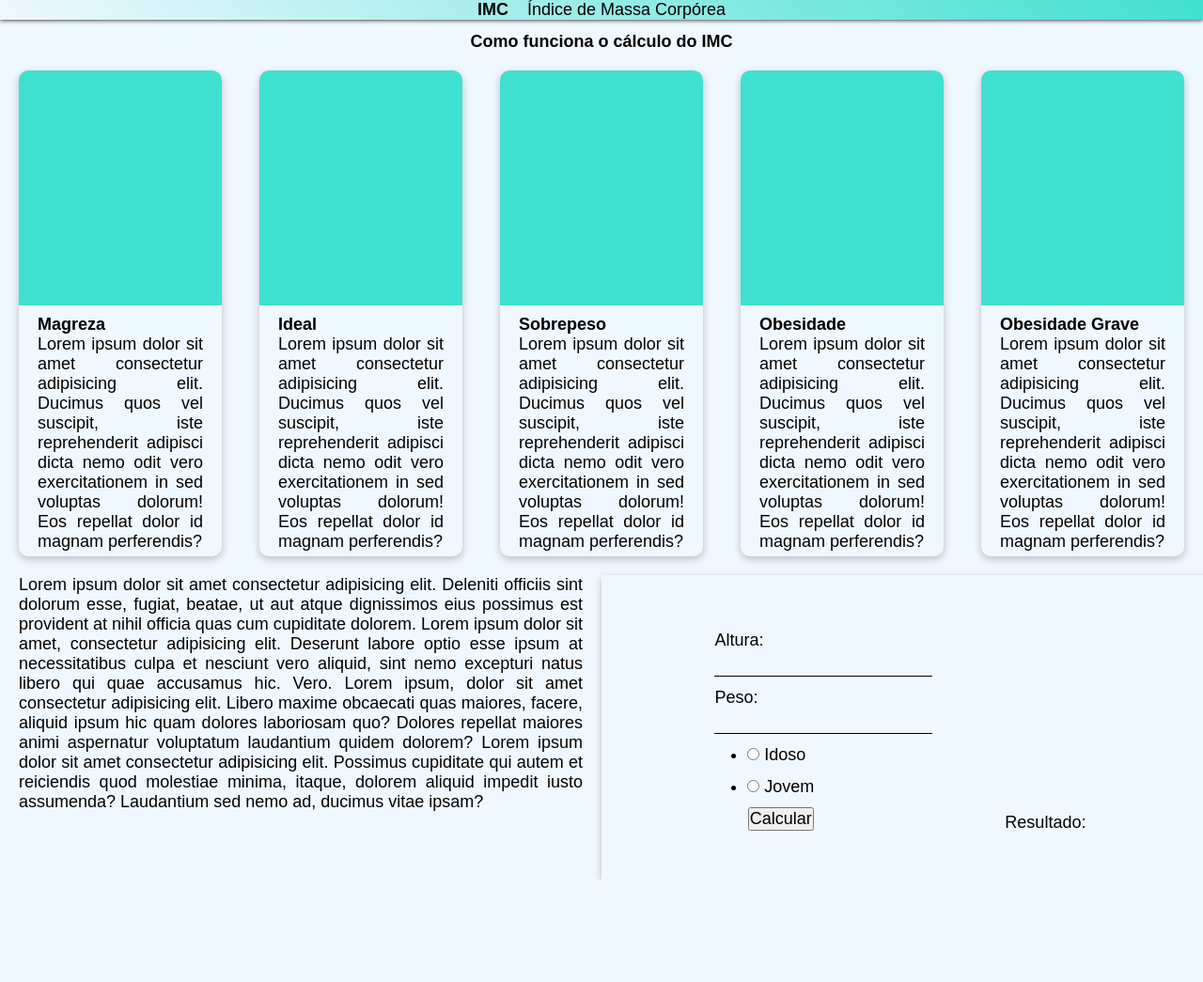
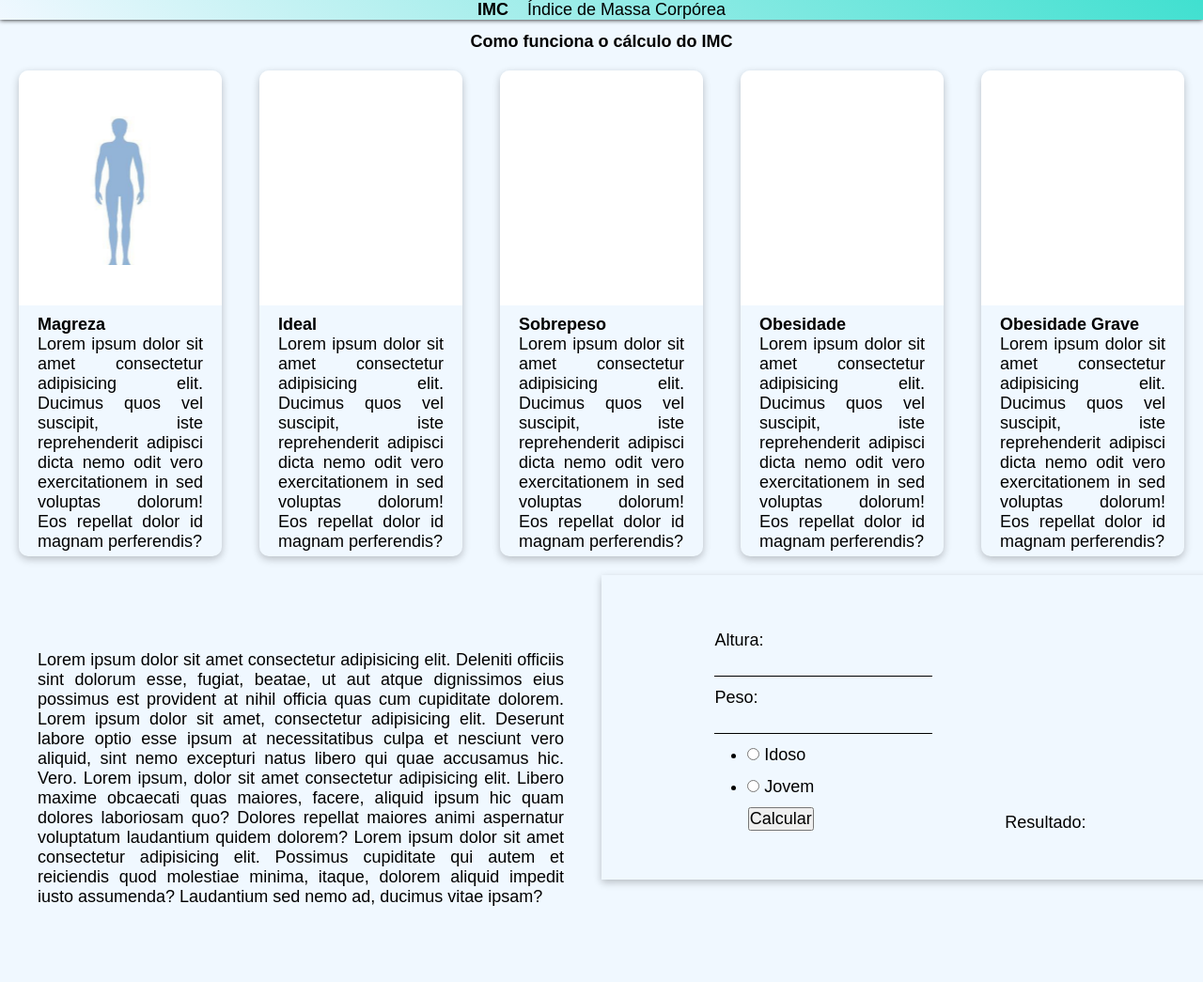
Before and after one commit to WilsonFilho2/Calculo_IMC, a plain HTML site: page index.html in a window 1280 px wide. Shown: the top 1045 px of the page at 94% size. Before the commit the page ends 936 px from the top, so only its background shows below. Drawn offline with Linux system fonts and the light colour scheme.

Commit message:
Primeira Imagem

```diff
--- a/css/style.css
+++ b/css/style.css
@@ -54,11 +54,14 @@ body{
     height: 250px;
     padding: 0;
     margin: 0;
-    background-color: turquoise;
+    background-color: white;
     margin-bottom: 10px;
     border-radius: 10px 10px 0 0;
+    text-align: center;
 } .container .card:hover{
     transform: scale(1.03);
+} .container .card .img img {
+    height: 250px;
 }
 
 @media (max-width: 1000px) {
@@ -84,6 +87,10 @@ body{
 .main > main{
     display: flex;
     justify-content: space-between;
+}
+
+.main > main > .section-1 > p {
+    padding: 80px 40px;
 }
 
 .main > main > .section-2 > .calculadora{
--- a/index.html
+++ b/index.html
@@ -19,7 +19,7 @@
             <h3>Como funciona o cálculo do IMC</h3>
             <div class="container">
                 <div class="card">
-                    <div class="img"><img src="" alt=""></div>
+                    <div class="img"><img src="img/Design sem nome.png" alt=""></div>
                     <h4>Magreza</h4>
                     <p>Lorem ipsum dolor sit amet consectetur adipisicing elit. Ducimus quos vel suscipit, iste reprehenderit adipisci dicta nemo odit vero exercitationem in sed voluptas dolorum! Eos repellat dolor id magnam perferendis?</p>
                 </div>
@@ -77,7 +77,7 @@
                             <div class="img">
                                 <img src="" alt="">
                             </div>
-                            <p>Resultado: </p>
+                            <p id="resultado">Resultado: </p>
                         </div>
                     </div>
                 </section>
```
Also changed, not shown: img/Design sem nome.png (added), img/imc.jpg (added).
